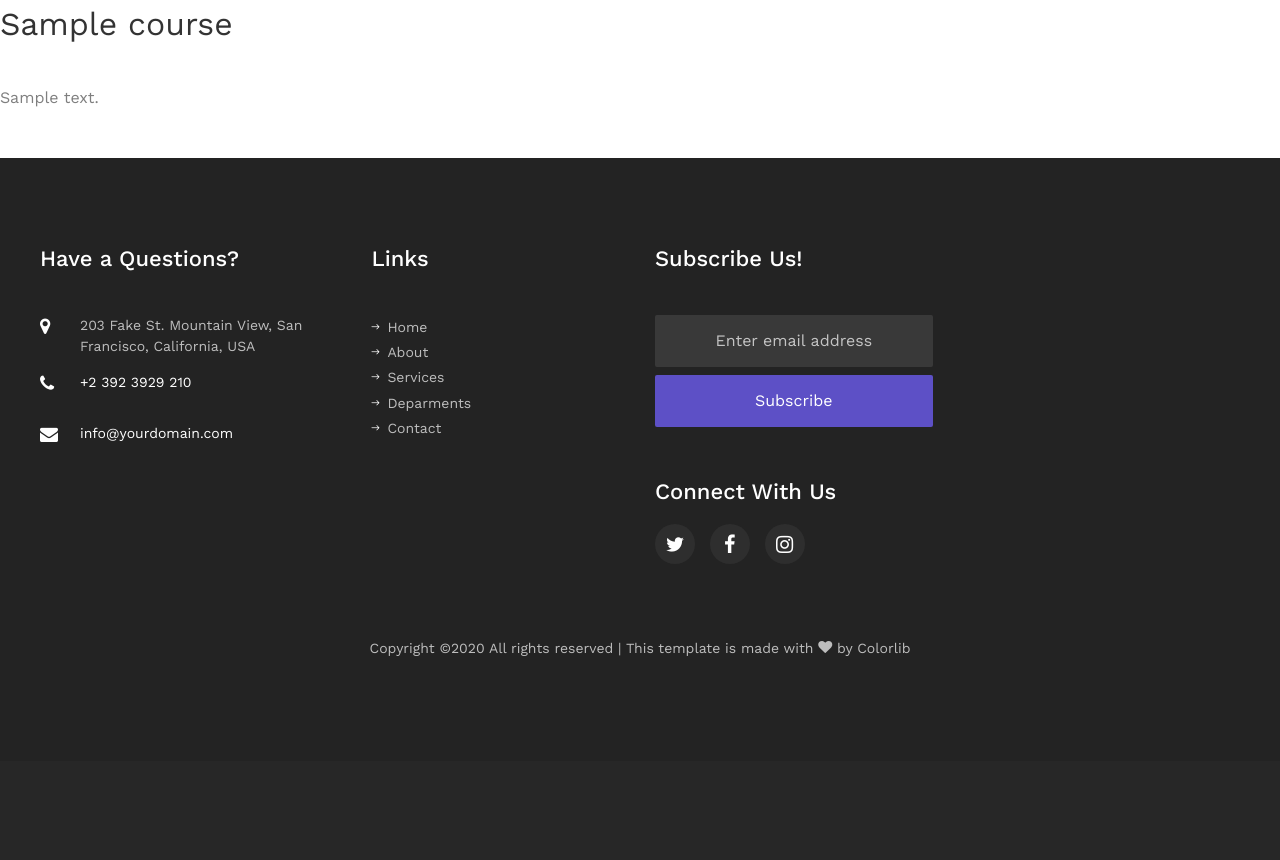
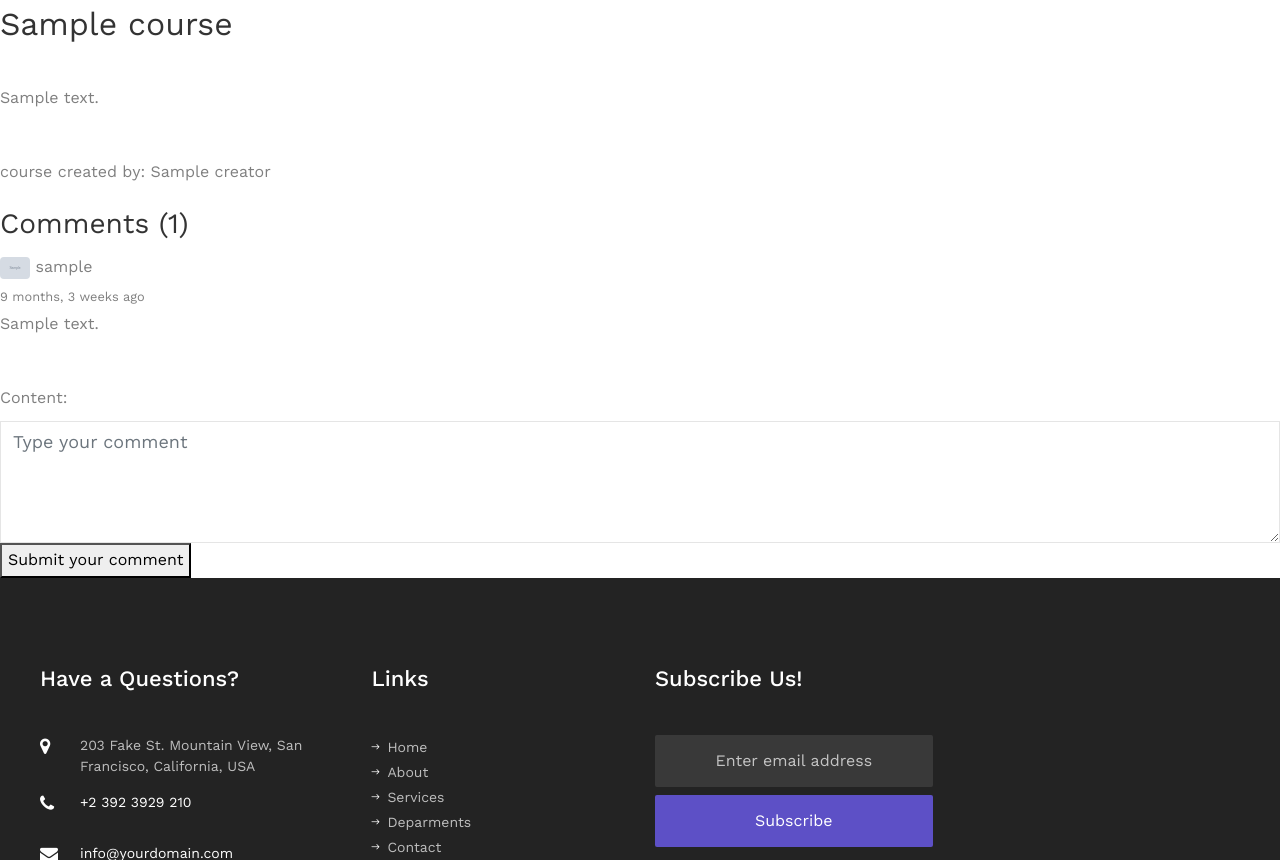
Before and after one commit to stormzee/elearning-platform, a Django app: template templates/course.html in a window 1280 px wide. Shown: the part 101-961 px from the top of the page. Before the commit the page ends 757 px from the top, so only its background shows below. Run offline with Django 3.2, Linux system fonts and the light colour scheme; a user stored in the database is signed in; the template is opened without the code that fills it: values that come from a table or form of the project are taken from there, most other values are stand-ins (such as "Sample title", 1, 10 or a date in 2020); grey boxes marked "Sample" are stand-in pictures; parts of the project's set-up code (start-up, migrations or seed data) failed here and were passed over; some libraries are stand-ins or nearby versions; some web fonts are replaced.

Commit message:
added comment system

```diff
--- a/online_courses/admin.py
+++ b/online_courses/admin.py
@@ -1,8 +1,9 @@
 from django.contrib import admin
 
-from .models import Category, Author, Course
+from .models import Category, Author, Course, Comment
 # Register your models here.
 
 admin.site.register(Author)
 admin.site.register(Category)
 admin.site.register(Course)
+admin.site.register(Comment)
--- /dev/null
+++ b/online_courses/forms.py
@@ -0,0 +1,18 @@
+from django import forms
+from .models import Comment
+
+class CommentForm(forms.ModelForm):
+    content = forms.CharField(widget=forms.Textarea(attrs={
+
+        'class':'form-control',
+        'placeholder':'Type your comment',
+        'id':'usercomment',
+        'rows':'4'
+
+    }))
+
+# define the Meta ( the model for the
+# form u've created and the fields you wnt to receive from the user)
+    class Meta:
+        model = Comment
+        fields = ('content',)
--- a/templates/course.html
+++ b/templates/course.html
@@ -6,5 +6,31 @@
 <br>
 <p>{{ course.content|safe }}</p>
 <br>
+<p>course created by: {{ course.creator }}</p>
+<h3> Comments ({{course.comments.count}})</h3>
+{% for comment in course.get_comments %}
+{% comment %} if the current user is the author of the course, display profile pic and other properties {% endcomment %}
+    {% if comment.user.author %}
+        {% comment %} show the profile pic of the commentor {% endcomment %}
+        <img class="img-fluid rounded circle" src="{{ comment.user.author.profile_picture.url }}" alt="" width="30px">
+        {% comment %} show the name of the commentor {% endcomment %}
+    {% endif %}
+        <bold>{{ comment.user.username }}</bold><br>
+        <small>{{ comment.time_created|timesince }} ago</small><br>
+    {% comment %} show the name of the person who wrote that comment {% endcomment %}
+        <p>{{ comment.content }}</p>
 
+    {% comment %} you can show what ever variable you want to show
+    eg. profile pic, time commented {% endcomment %}
+{% endfor %}
+<br>
+{% if user.is_authenticated %}
+<form method='POST' action=''>
+    {% csrf_token %}
+      {{ form }}
+     <button type='submit'>Submit your comment</button>
+</form>
+{% else %}
+   <h4>Please login to comment <a href="{% url 'login' %}">Login</a></h4>
+{% endif %}
 {% endblock content %}
```
Also changed, not shown: online_courses/models.py (+22 -1 lines), online_courses/views.py (+11 -2 lines), db.sqlite3, media/media/Slide1.PNG (added), media/media/staff-4.jpg (added), online_courses/migrations/0008_comment.py (added), online_courses/migrations/0009_auto_20201106_1350.py (added).
